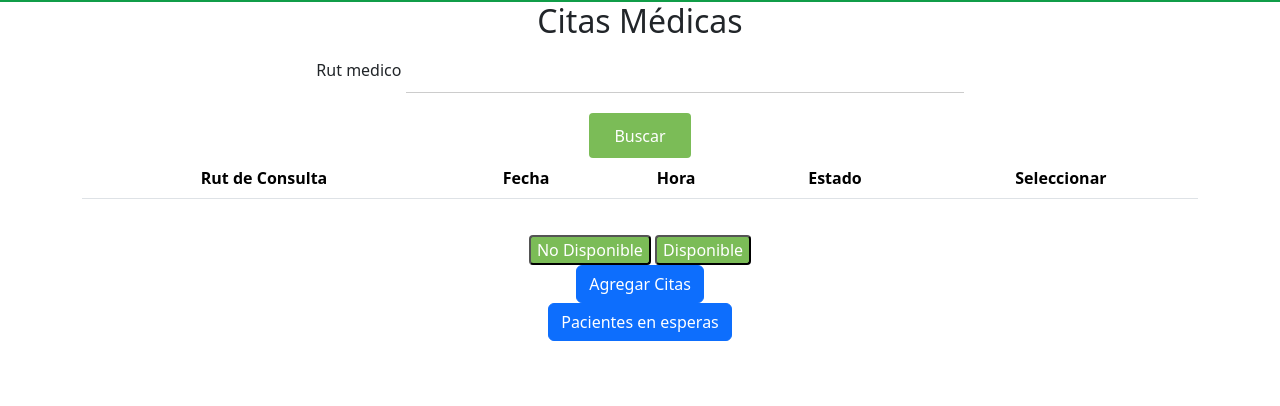
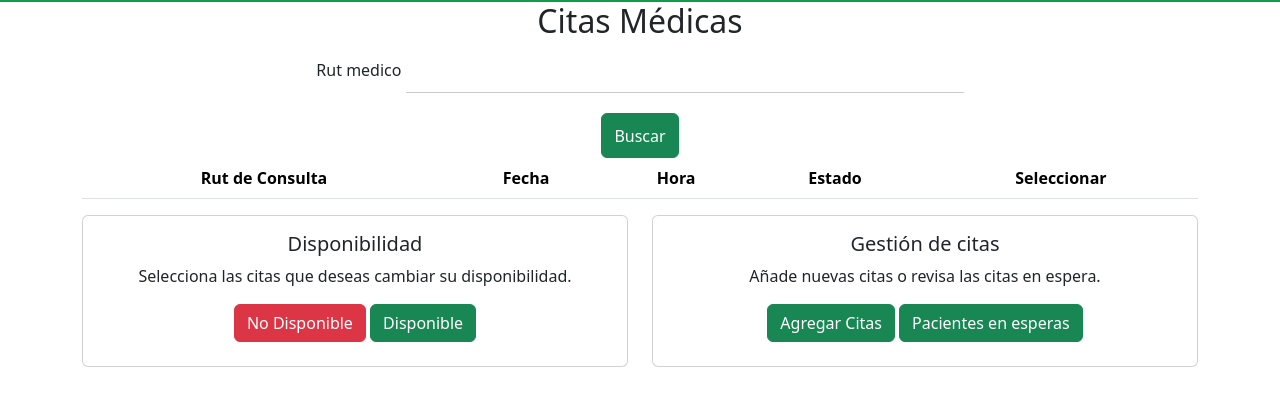
Before and after one commit to SamoooX/Galenos, a Django app: page /medico/ in a window 1280 px wide. Shown: the part 132-538 px from the top of the page. Run offline with Django 4.2, Linux system fonts and the light colour scheme; lists and menus that the app fills with data are empty.

Commit message:
arreglos menores

```diff
--- a/app/static/css/medico.css
+++ b/app/static/css/medico.css
@@ -58,31 +58,3 @@
   border-radius: 5px;
   transition: .4s;
 }
-
-.submit:hover {
-  background: #2ecc71;
-  color: #fff;
-}
-
-
-
-#botonV {
-  background-color: #7BBC57;
-  border-radius: .25rem;
-  color: #fff;
-  font-size: 1rem;
-  padding: 10px 25px;
-}
-
-#no-disponible, #disponible, #agregar {
-  background-color: #7BBC57;
-  border-radius: .25rem;
-  color: #fff;
-  margin-top: 20px;
-}
-
-
-#botonV:hover, #no-disponible:hover, #disponible:hover,#agregar:active,
-#botonV:active, #no-disponible:active, #disponible:active, #agregar:hover{
-  background-color: #109D48;
-}
--- a/app/templates/med/medAtencion.html
+++ b/app/templates/med/medAtencion.html
@@ -34,7 +34,7 @@
 
       </div>
       <div class="input-field">
-        <input id="botonV" type="submit" class="submit" value="Buscar">
+        <input id="botonV" type="submit" class="submit btn btn-success" value="Buscar">
       </div>
     </form>
     <table class="table table-striped mx-auto">
@@ -65,7 +65,7 @@
           {% endfor %}
       </tbody>
   </table>
-    <button id="atendido">Atendido</button>
+    <button id="atendido" class="btn btn-success">Atendido</button>
   </div>
 
   <script src="https://code.jquery.com/jquery-3.6.0.min.js"></script>
--- a/app/templates/med/medico.html
+++ b/app/templates/med/medico.html
@@ -34,7 +34,7 @@
 
       </div>
       <div class="input-field">
-        <input id="botonV" type="submit" class="submit" value="Buscar">
+        <input id="botonV" type="submit" class="submit btn btn-success" value="Buscar">
       </div>
     </form>
     <table class="table table-striped mx-auto">
@@ -62,14 +62,27 @@
         {% endfor %}
       </tbody>
     </table>
-    <button id="no-disponible">No Disponible</button>
-    <button id="disponible">Disponible</button>
-
-    <div class="text-center">
-      <a href="{% url 'gestionar' %}" class="btn btn-primary">Agregar Citas</a>
-    </div>
-    <div class="text-center">
-      <a href="{% url 'medAtencion' %}" class="btn btn-primary">Pacientes en esperas</a>
+    <div class="row">
+      <div class="col-sm-6">
+        <div class="card">
+          <div class="card-body">
+            <h5 class="card-title">Disponibilidad</h5>
+            <p class="card-text">Selecciona las citas que deseas cambiar su disponibilidad.</p>
+            <button id="no-disponible" class="btn btn-danger mb-2">No Disponible</button>
+            <button id="disponible" class="btn btn-success mb-2">Disponible</button>
+          </div>
+        </div>
+      </div>
+      <div class="col-sm-6">
+        <div class="card">
+          <div class="card-body">
+            <h5 class="card-title">Gestión de citas</h5>
+            <p class="card-text">Añade nuevas citas o revisa las citas en espera.</p>
+            <a href="{% url 'gestionar' %}" class="btn btn-success mb-2">Agregar Citas</a>
+            <a href="{% url 'medAtencion' %}" class="btn btn-success mb-2">Pacientes en esperas</a>
+          </div>
+        </div>
+      </div>
     </div>
   </div>
 
--- a/app/templates/pac/gestionarHoras.html
+++ b/app/templates/pac/gestionarHoras.html
@@ -34,7 +34,7 @@
 
       </div>
       <div class="input-field">
-        <input id="botonV" type="submit" class="submit" value="Buscar">
+        <input id="botonV" type="submit" class="submit btn btn-success" value="Buscar">
       </div>
     </form>
     <table class="table table-striped mx-auto">
@@ -65,7 +65,8 @@
           {% endfor %}
       </tbody>
   </table>
-    <button id="no-disponible">Cancelar</button>
+
+    <button id="no-disponible" class="btn btn-danger">Cancelar</button>
   </div>
 
   <script src="https://code.jquery.com/jquery-3.6.0.min.js"></script>
--- a/app/templates/pac/hora.html
+++ b/app/templates/pac/hora.html
@@ -69,8 +69,8 @@
                             {% csrf_token %}
                             <div class="input-field">
                                 <input type="text" class="input" id="rut" name="rut" required maxlength="9" pattern="\d{7,8}[\dkK]" onblur="validarRut(this.value)"
-                                    value="{{ rut_paciente }}" disabled >
-                                <label for="rut">Rut del paciente</label>
+                                    value="{{ rut_paciente }}" style="padding-left: 143px;" disabled >
+                                <label for="rut">Rut del paciente:</label>
                             </div>
                             <div id="mensajeValidacion" style="color: red;">
 
--- a/app/templates/sec/gestionarAtencion.html
+++ b/app/templates/sec/gestionarAtencion.html
@@ -34,7 +34,7 @@
 
       </div>
       <div class="input-field">
-        <input id="botonV" type="submit" class="submit" value="Buscar">
+        <input id="botonV" type="submit" class="submit btn btn-success" value="Buscar">
       </div>
     </form>
     <table class="table table-striped mx-auto">
@@ -67,7 +67,7 @@
           {% endfor %}
       </tbody>
   </table>
-  <a class="btn" id="no-disponible">Cancelar</a>
+  <a class="btn btn-danger" id="no-disponible">Cancelar</a>
   </div>
 
   <script src="https://code.jquery.com/jquery-3.6.0.min.js"></script>
```
Also changed, not shown: app/templates/pac/paciente.html (+20 -6 lines), app/templates/sec/gestionarAgenda.html (+20 -6 lines), db.sqlite3.
